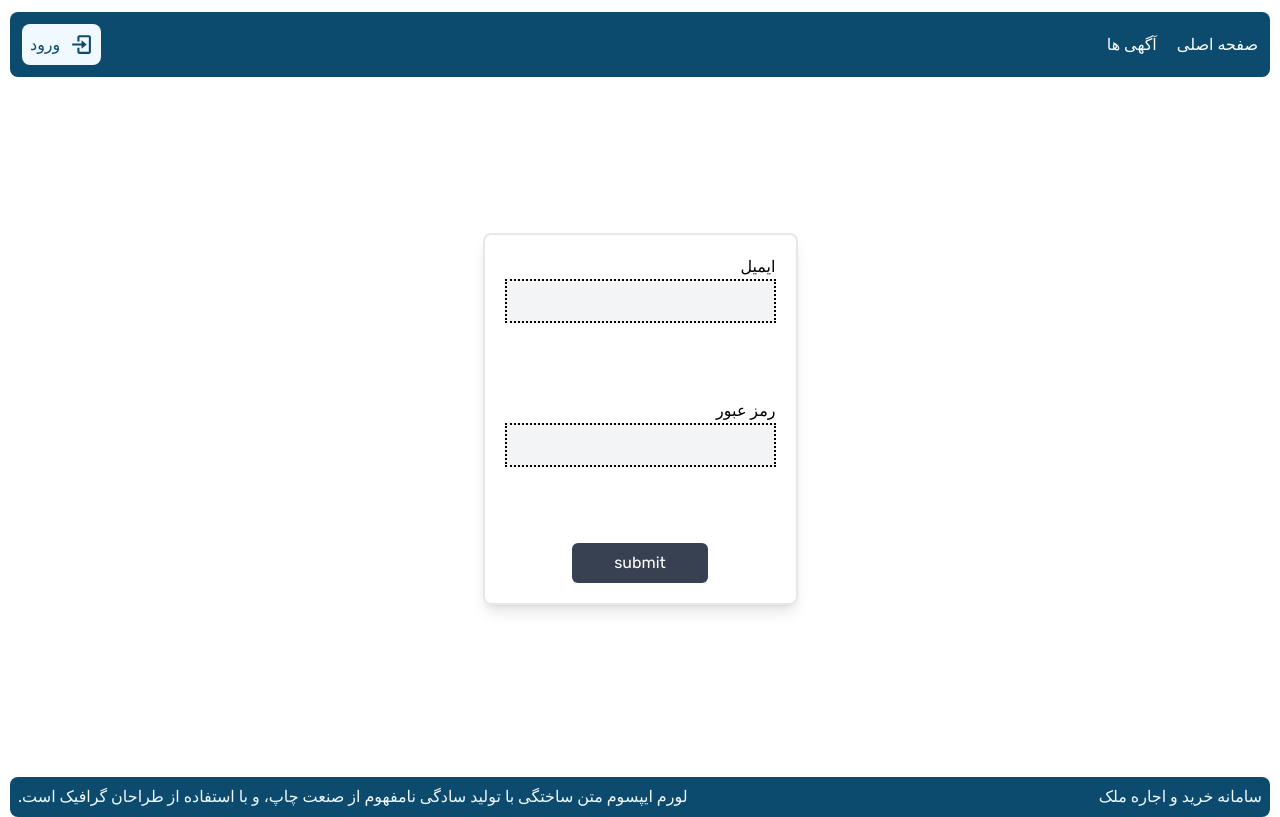
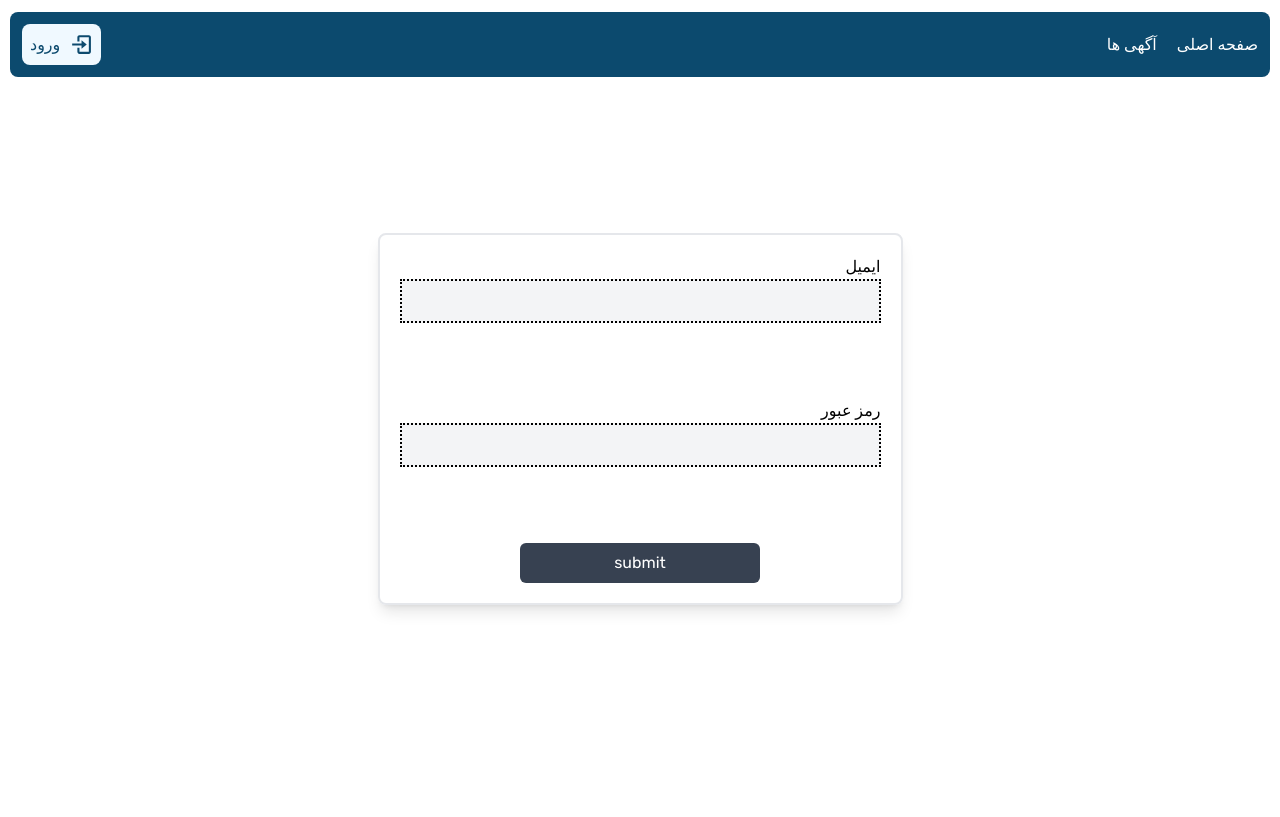
Before and after one commit to deaduchiha/real-estate, a Next.js app: page /signup in a window 1280 px wide. Built offline with nearby package versions, Linux system fonts and the light colour scheme.

Commit message:
make signup page dynamic

```diff
--- a/package.json
+++ b/package.json
@@ -26,7 +26,9 @@
     "react": "18.2.0",
     "react-dom": "18.2.0",
     "react-hook-form": "^7.48.2",
+    "react-hot-toast": "^2.4.1",
     "react-icons": "^4.11.0",
+    "react-spinners": "^0.13.8",
     "tailwindcss": "3.3.5",
     "typescript": "5.2.2",
     "zod": "^3.22.4"
--- a/src/components/layout/Header.tsx
+++ b/src/components/layout/Header.tsx
@@ -3,7 +3,7 @@ import { BiLogIn } from "react-icons/bi";
 
 const Header = () => {
   return (
-    <header className="flex justify-between items-center bg-sky-900 rounded-lg p-3 mt-3 text-[#fff]">
+    <header className="flex justify-between items-center bg-sky-900 rounded-lg p-3 mt-3 text-[#fff] relative z-1">
       <div>
         <ul className="flex gap-5">
           <li>
--- a/src/components/layout/Layout.tsx
+++ b/src/components/layout/Layout.tsx
@@ -1,13 +1,10 @@
-import { FC } from "react";
 import Header from "./Header";
-import Footer from "./Footer";
 
 const Layout = ({ children }: { children: React.ReactNode }) => {
   return (
     <>
       <Header />
-      <div className="min-h-[700px]">{children}</div>
-      <Footer />
+      <div>{children}</div>
     </>
   );
 };
--- a/src/components/template/SignupPage.tsx
+++ b/src/components/template/SignupPage.tsx
@@ -5,8 +5,12 @@ import { forwardRef } from "react";
 import React from "react";
 import { CustomInputType } from "src/types";
 import { signupSchema } from "@/app/validations";
+import { PulseLoader } from "react-spinners";
+import toast, { Toaster } from "react-hot-toast";
+import { useRouter } from "next/navigation";
 
 const SignupPage = () => {
+  const router = useRouter();
   const {
     register,
     handleSubmit,
@@ -20,15 +24,31 @@ const SignupPage = () => {
       body: JSON.stringify({ email, password }),
       headers: { "Content-type": "application/json" },
     });
+    // toast.success
     const backData = await res.json();
-    console.log(backData);
+
+    if (backData.status === 200) {
+      router.push("/signin");
+    }
+    if (backData.status !== 200) {
+      toast.error(backData.error, {
+        duration: 4000,
+        position: "top-left",
+        style: {
+          color: "#fff",
+          background: "#A50203",
+        },
+      });
+    }
   };
 
   return (
-    <div className="w-1/2 md:w-full h-[calc(100vh-117px)] mx-auto flex items-center justify-center">
+    <div className="w-1/2 md:w-5/6 sm:w-full h-[calc(100vh-117px)] mx-auto flex items-center justify-center">
+      <Toaster />
+
       <form
         onSubmit={handleSubmit(onSubmit)}
-        className="flex flex-col w-1/2 md:w-full gap-7 p-5 border-solid border-2 border-white-700 rounded-lg shadow-lg text-[1rem]"
+        className="flex flex-col w-5/6 sm:w-full  gap-7 p-5 border-solid border-2 border-white-700 rounded-lg shadow-lg text-[1rem]"
       >
         <div>
           <label htmlFor="email">ایمیل</label>
@@ -54,12 +74,16 @@ const SignupPage = () => {
           </div>
         </div>
 
-        <button
-          type="submit"
-          className="hover:bg-gray-600 bg-gray-700 p-2 text-white rounded-md w-1/2 m-auto"
-        >
-          {isSubmitting ? "loading" : "submit"}
-        </button>
+        {isSubmitting ? (
+          <PulseLoader color="#0369a1" size={10} className="mx-auto" />
+        ) : (
+          <button
+            type="submit"
+            className="hover:bg-gray-600 bg-gray-700 h-10 text-white rounded-md w-1/2 m-auto flex justify-center items-center"
+          >
+            submit
+          </button>
+        )}
       </form>
     </div>
   );
--- a/tailwind.config.ts
+++ b/tailwind.config.ts
@@ -26,7 +26,7 @@ const config: Config = {
       xl: { max: "1279px" },
       lg: { max: "1023px" },
       md: { max: "840px" },
-      sm: { max: "639px" },
+      sm: { max: "400px" },
     },
   },
   plugins: [],
```
Also changed, not shown: 1 other file (tests, documents, lock files or other folders).
